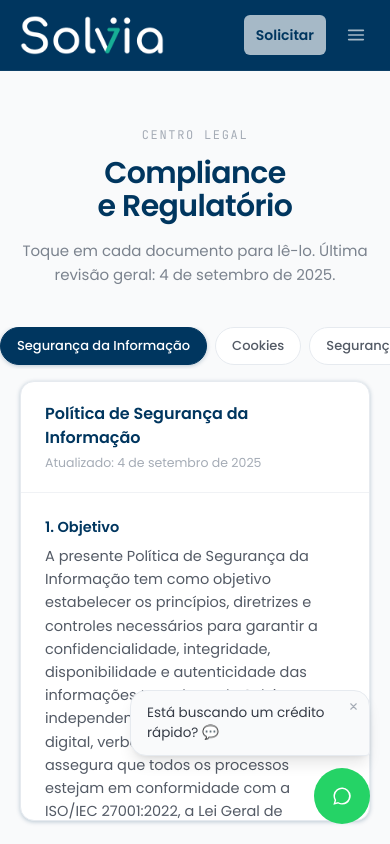
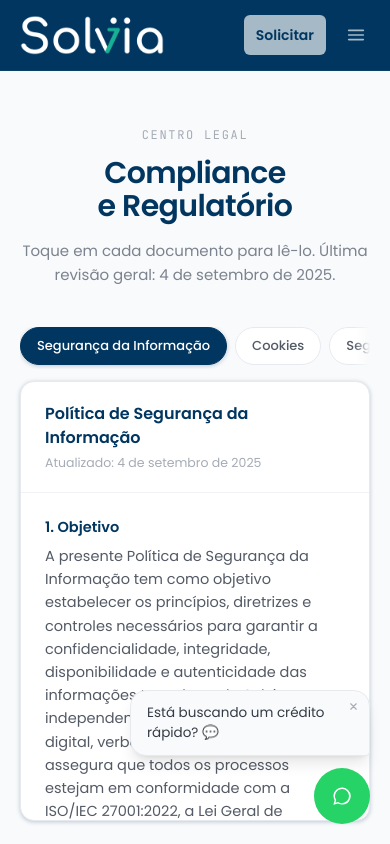
Before and after one commit to alberto8812/solvia-nvh, a React (Vite) app: page /legal in a window 390 px wide. Shown: the top 844 px of the page. Built offline with nearby package versions, Linux system fonts and the light colour scheme.

Commit message:
Agregar funcionalidad de desplazamiento y estilo al selector de chips en LegalAccordionSection

```diff
--- a/src/components/sections/legal-accordion-section.tsx
+++ b/src/components/sections/legal-accordion-section.tsx
@@ -10,6 +10,8 @@ export function LegalAccordionSection() {
   const { hash } = useLocation();
   const [selectedId, setSelectedId] = useState(legal.documents[0].id);
   const panelRef = useRef<HTMLDivElement | null>(null);
+  const chipNavRef = useRef<HTMLDivElement | null>(null);
+  const [chipScroll, setChipScroll] = useState({ atStart: true, atEnd: false });
 
   // Deep-link from the footer (e.g. /legal#pldft): select the matching
   // document and bring the fixed-size viewer into view — the viewer itself
@@ -24,6 +26,24 @@ export function LegalAccordionSection() {
 
   const selectedDoc =
     legal.documents.find((doc) => doc.id === selectedId) ?? legal.documents[0];
+
+  // The chip row has no native scrollbar (hidden for a cleaner mobile look),
+  // so the only way a user knows there are more categories off-screen is an
+  // edge fade + arrow driven off actual scroll position.
+  const updateChipScroll = () => {
+    const el = chipNavRef.current;
+    if (!el) return;
+    setChipScroll({
+      atStart: el.scrollLeft <= 1,
+      atEnd: el.scrollLeft + el.clientWidth >= el.scrollWidth - 1,
+    });
+  };
+
+  useEffect(() => {
+    updateChipScroll();
+    window.addEventListener("resize", updateChipScroll);
+    return () => window.removeEventListener("resize", updateChipScroll);
+  }, []);
 
   // On mobile the list sits above a tall viewer, so picking a document can
   // leave its content below the fold with no visible change — bring the
@@ -67,13 +87,30 @@ export function LegalAccordionSection() {
           className="mt-10 lg:grid lg:grid-cols-[280px_1fr] lg:items-start gap-3 lg:gap-6"
           style={{ scrollMarginTop: "100px" }}
         >
-          {/* Mobile/tablet — compact horizontal chip selector, sitting
-              directly above the viewer so switching documents and seeing
-              the result happen in the same glance, no scrolling required. */}
+          {/* Mobile/tablet — compact horizontal chip selector, kept inside
+              the page's own margin (never bleeds to the screen edge) so it
+              reads as a contained control, not a stray full-width strip.
+              The last chip is intentionally left partially cut off, and a
+              mask dissolves it to nothing rather than covering it with an
+              opaque fade — that avoided a glossy "mirror" sheen crossing
+              the dark selected pill, which read as unpolished. */}
           <nav
+            ref={chipNavRef}
+            onScroll={updateChipScroll}
             aria-label="Documentos"
-            className="lg:hidden flex gap-2 overflow-x-auto pb-1 -mx-5 px-5 sm:-mx-8 sm:px-8 md:-mx-12 md:px-12"
-            style={{ scrollSnapType: "x proximity" }}
+            className="legal-chip-scroll lg:hidden flex gap-2 overflow-x-auto pb-1"
+            style={{
+              WebkitMaskImage: `linear-gradient(to right, ${
+                chipScroll.atStart ? "black" : "transparent"
+              } 0, black 16px, black calc(100% - 16px), ${
+                chipScroll.atEnd ? "black" : "transparent"
+              } 100%)`,
+              maskImage: `linear-gradient(to right, ${
+                chipScroll.atStart ? "black" : "transparent"
+              } 0, black 16px, black calc(100% - 16px), ${
+                chipScroll.atEnd ? "black" : "transparent"
+              } 100%)`,
+            }}
           >
             {legal.documents.map((doc) => {
               const selected = doc.id === selectedDoc.id;
@@ -85,7 +122,6 @@ export function LegalAccordionSection() {
                   aria-current={selected}
                   className="shrink-0 whitespace-nowrap rounded-full px-4 py-2 text-[13px] font-medium transition-colors duration-200 focus:outline-none focus-visible:ring-2 focus-visible:ring-brand-600 focus-visible:ring-offset-2"
                   style={{
-                    scrollSnapAlign: "start",
                     background: selected ? "var(--color-brand-900)" : "#ffffff",
                     color: selected ? "#ffffff" : "var(--color-neutral-600)",
                     border: `1px solid ${
--- a/src/styles/globals.css
+++ b/src/styles/globals.css
@@ -178,6 +178,15 @@ input[type="range"]::-moz-range-thumb {
   background-color: var(--color-neutral-400);
 }
 
+/* Legal chip selector — scroll cue is the edge fade + arrow rendered
+   alongside it, so the native scrollbar is hidden to keep the row clean. */
+.legal-chip-scroll {
+  scrollbar-width: none;
+}
+.legal-chip-scroll::-webkit-scrollbar {
+  display: none;
+}
+
 /* Card hover lift */
 .solvia-card {
   transition:
```
Also changed, not shown: 1 other file (tests, documents, lock files or other folders).
